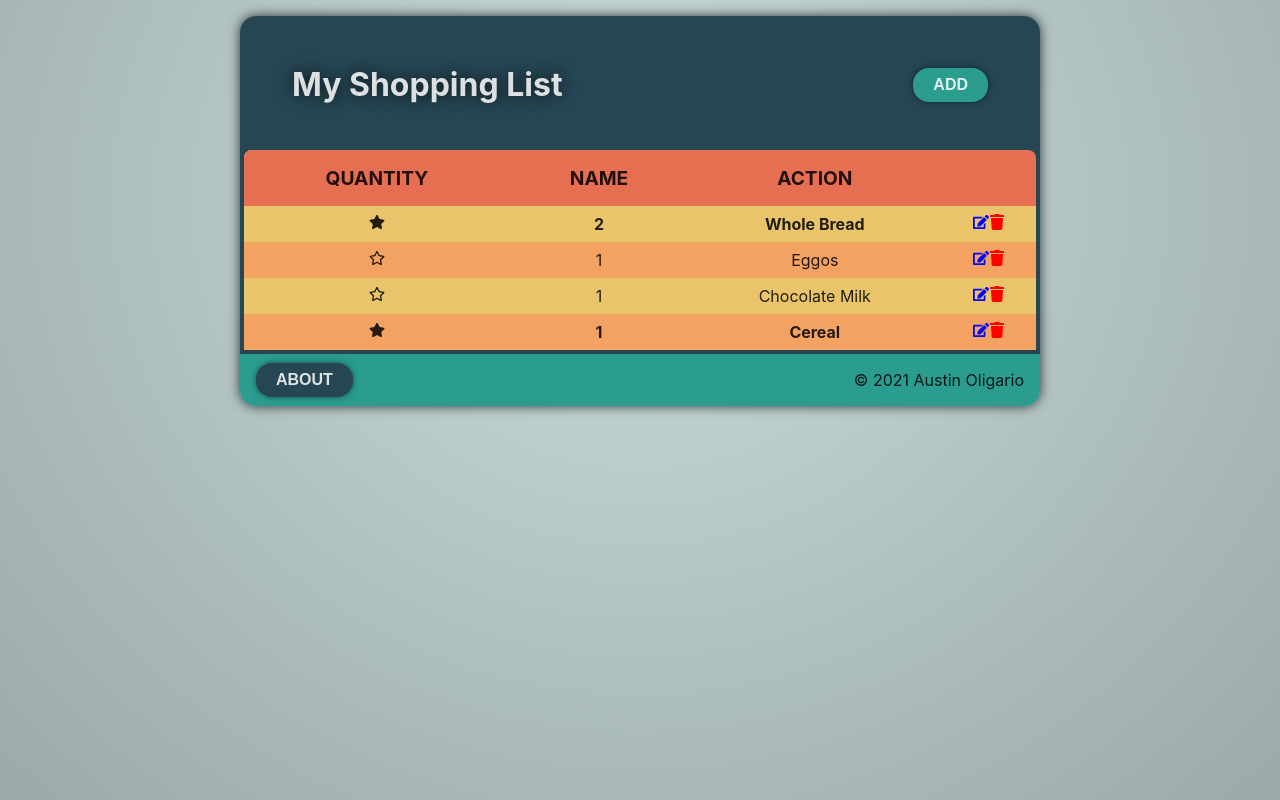
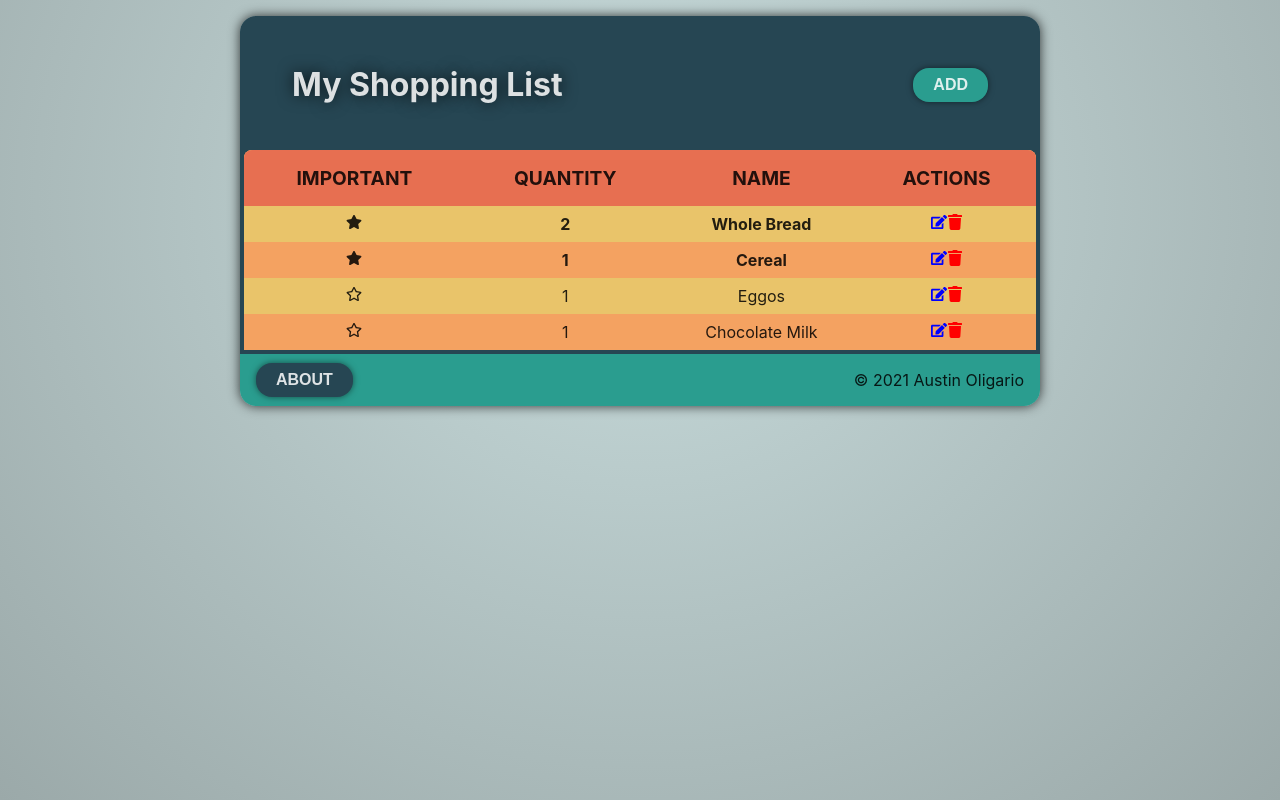
Before and after one commit to austinolig/shopping-list, a React (Create React App) app: page / in a window 1280 px wide. Built offline with nearby package versions, Linux system fonts and the light colour scheme; data requests are answered from the project's data file.

Commit message:
added 'important' header

```diff
--- a/src/components/Items.js
+++ b/src/components/Items.js
@@ -6,13 +6,28 @@ const Items = ({ items, onDelete, onUpdate }) => {
       <table className="itemsTable">
         <thead>
           <tr>
-            <th>Quantity</th>
-            <th>Name</th>
-            <th>Action</th>
+            <th className="thImportant">Important</th>
+            <th className="thQuantity">Quantity</th>
+            <th className="thName">Name</th>
+            <th className="thActions">Actions</th>
           </tr>
         </thead>
         <tbody>
-          {items.map((item) => {
+          {items
+            .filter((item) => item.important === true)
+            .map((item) => {
+              return (
+                <Item
+                  key={item.id}
+                  item={item}
+                  onDelete={onDelete}
+                  onUpdate={onUpdate}
+                />
+              );
+            })}
+          {items
+            .filter((item) => item.important === false)
+            .map((item) => {
               return (
                 <Item
                   key={item.id}
```
Lines whose indentation alone changed are shown as unchanged.
